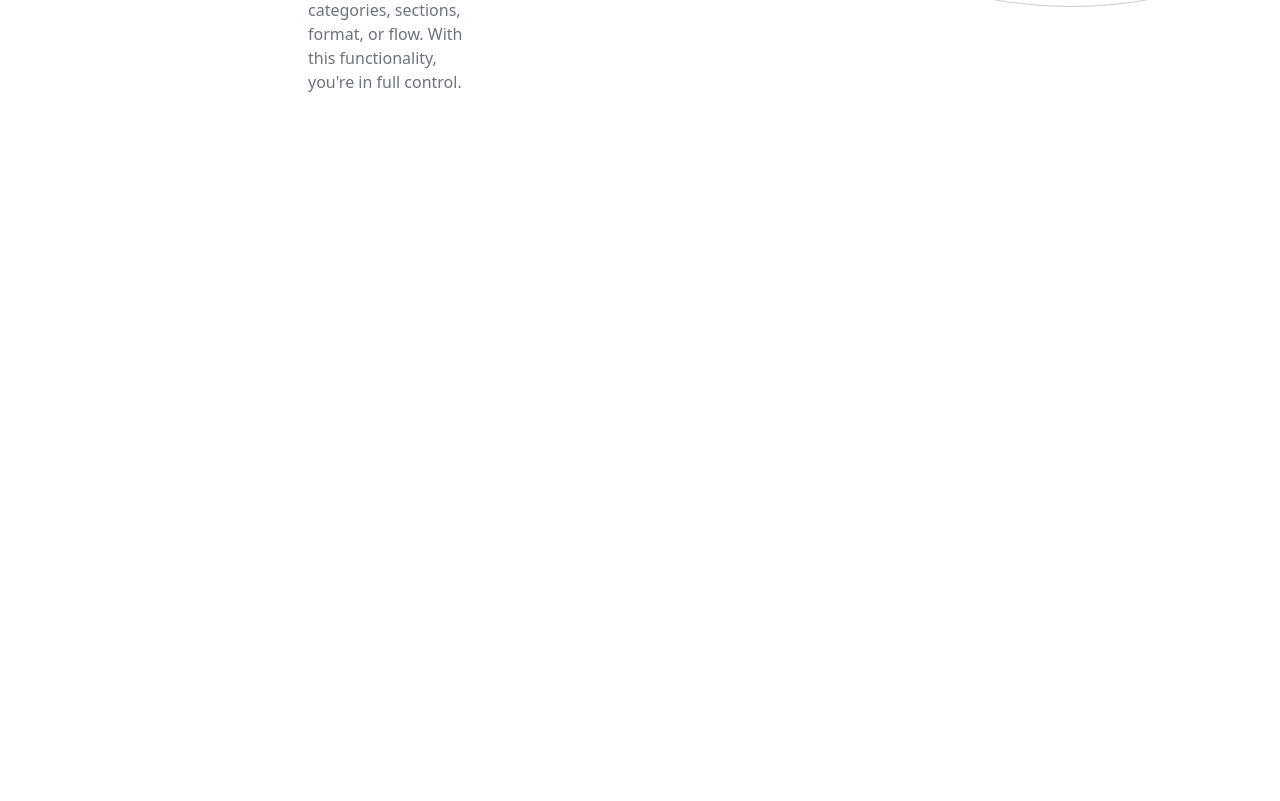
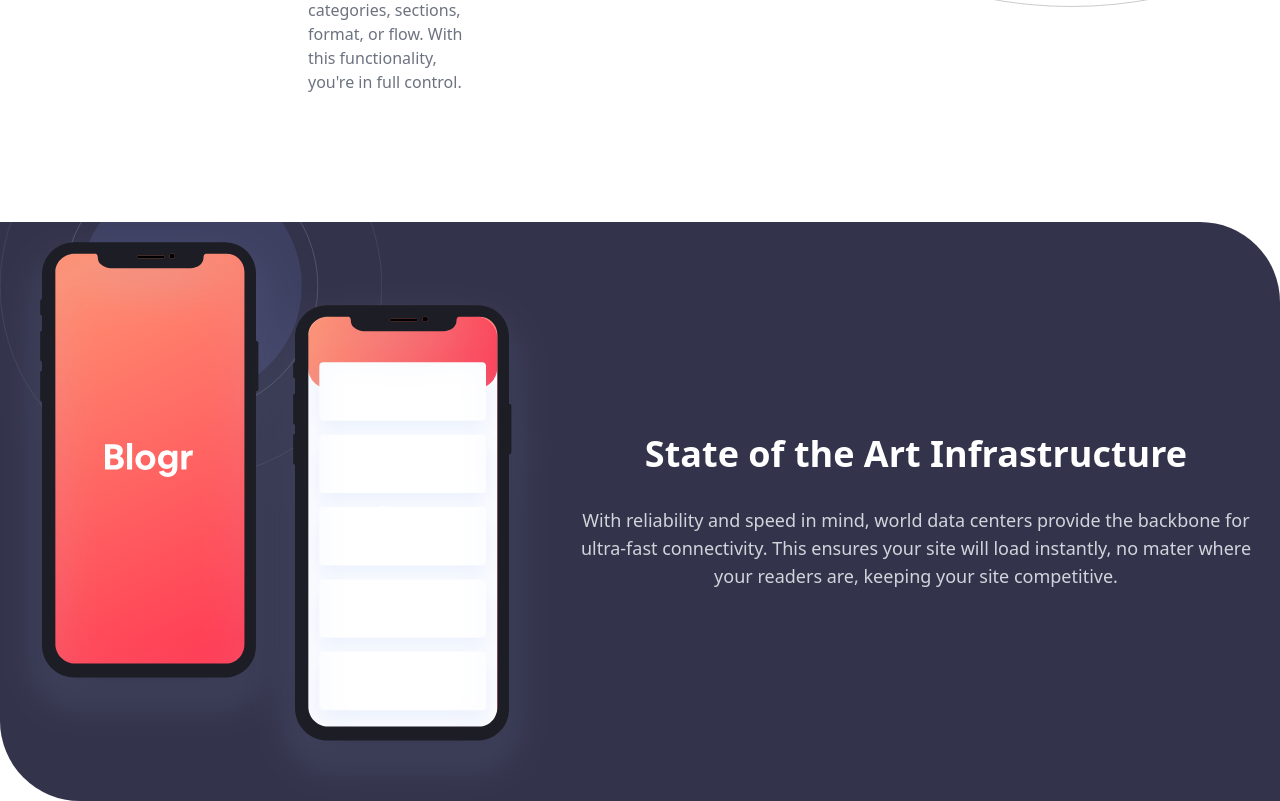
Before and after one commit to Folka2134/blogr, a React (Vite) app: page / in a window 1280 px wide. Shown: the part 1552-2353 px from the top of the page. Before the commit the page ends 1774 px from the top, so only its background shows below. Built offline with nearby package versions, Linux system fonts and the light colour scheme.

Commit message:
completed second article

```diff
--- a/src/App.jsx
+++ b/src/App.jsx
@@ -5,6 +5,7 @@
 import menuIcon from "./assets/icon-hamburger.svg";
 import closeIcon from "./assets/icon-close.svg";
 import circleImg from "./assets/bg-pattern-circles.svg";
+import phoneImg from "./assets/illustration-phones.svg";
 import illustrationDesktop from "./assets/illustration-editor-desktop.svg";
 import illustrationMobile from "./assets/illustration-editor-mobile.svg";
 
@@ -176,7 +177,7 @@
         </div>
       </header>
       <main className="flex flex-col">
-        <article className="">
+        <article className="z-10 bg-white h-full">
           <h2 className="text-3xl md:text-4xl text-center text-gray-600 font-semibold mt-24 md:mt-32">
             Desgined for the future
           </h2>
@@ -219,6 +220,23 @@
             />
           </section>
         </article>
+        <article className="bg-[#33334B] relative rounded-tr-[5rem] rounded-bl-[5rem] pt-40 md:pt-0">
+          <img className="h-96 absolute z-0 -top-32" src={circleImg} alt="" />
+          <div className="text-center z-10 relative -top-40 md:top-0 md:flex">
+            <img className="relative z-10" src={phoneImg} alt="" />
+            <div className="flex flex-col justify-center">
+              <h2 className="text-4xl font-semibold text-white mb-8">
+                State of the Art Infrastructure
+              </h2>
+              <p className="text-lg text-gray-300 px-5">
+                With reliability and speed in mind, world data centers provide
+                the backbone for ultra-fast connectivity. This ensures your site
+                will load instantly, no mater where your readers are, keeping
+                your site competitive.
+              </p>
+            </div>
+          </div>
+        </article>
       </main>
     </div>
   );
```
